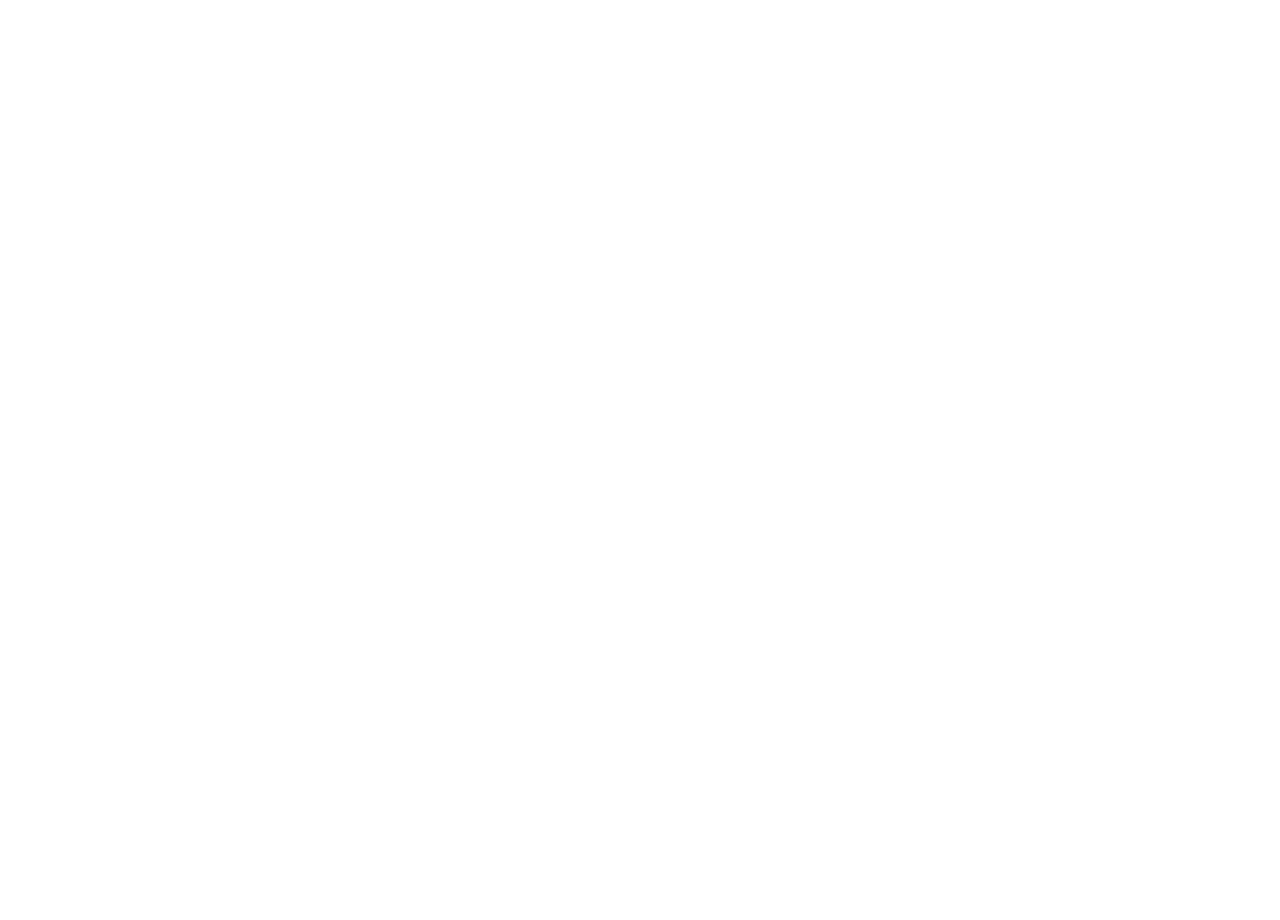
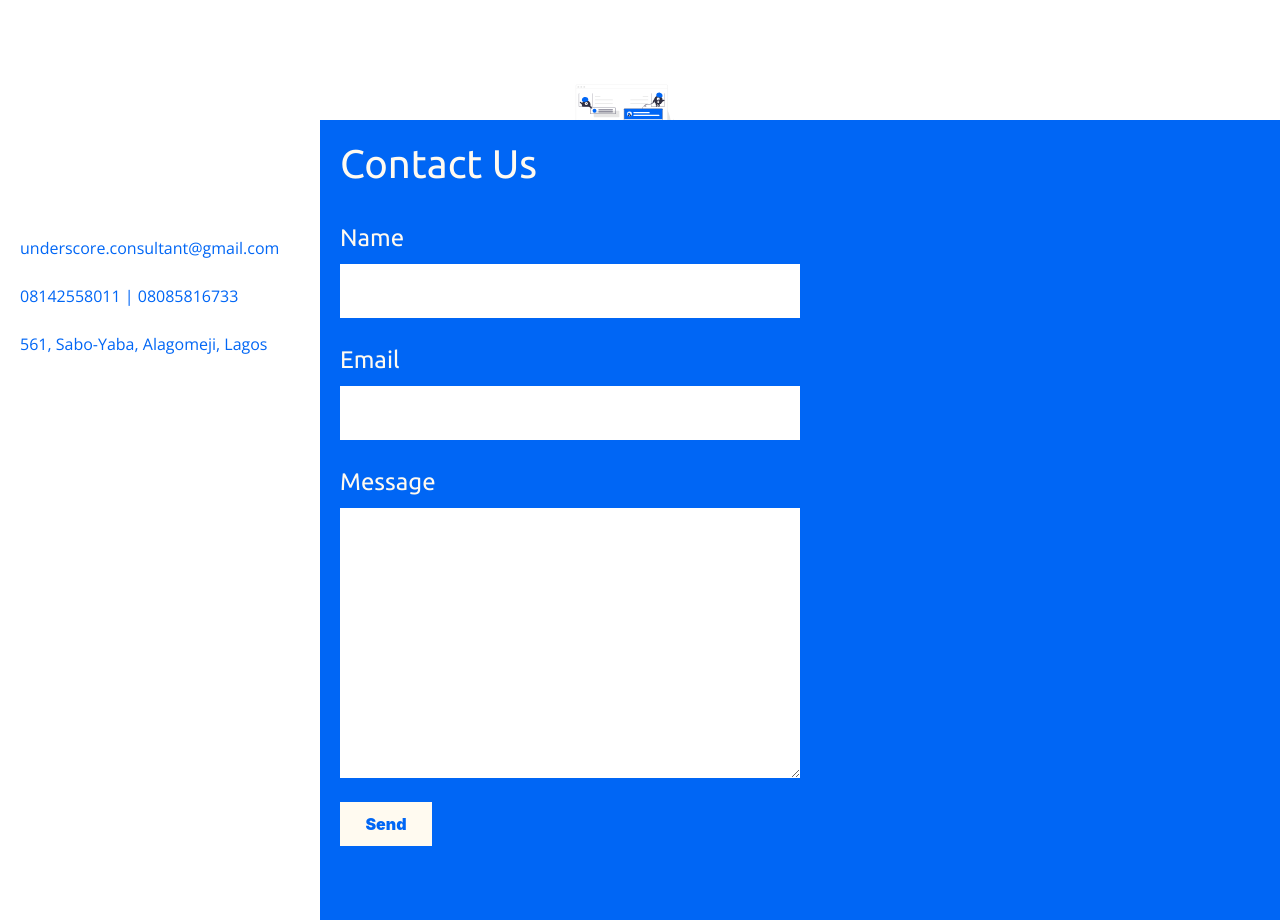
Before and after one commit to Underscore-Consultant/_web, a Vue app: page / in a window 1280 px wide. Shown: the part 3880-4800 px from the top of the page. Before the commit the page ends 4000 px from the top, so only its background shows below. Built offline with nearby package versions, Linux system fonts and the light colour scheme.

Commit message:
:tada: added Conact Us component

```diff
--- a/src/App.vue
+++ b/src/App.vue
@@ -15,6 +15,7 @@ html {
   scroll-snap-points-y: repeat(100vh);
   scroll-snap-type: y mandatory;
   scroll-behavior: smooth;
+  overflow-x: hidden;
 }
 body {
   margin: 0;
--- /dev/null
+++ b/src/components/Contact.vue
@@ -0,0 +1,91 @@
+<template>
+  <div>
+    <div class="parent">
+      <div style="">
+          <br><br><br><br>
+          <span>underscore.consultant@gmail.com</span>
+          <br>
+          <span>08142558011 | 08085816733</span>
+          <br>
+          <span>561, Sabo-Yaba, Alagomeji, Lagos</span>
+      </div>
+      <div style="background: #0066f5">
+        <h1>Contact Us</h1>
+        <br />
+        <label for="text">Name</label>
+        <input type="text" />
+        <br />
+        <label for="email">Email</label>
+        <input type="email" />
+        <br />
+        <label for="text">Message</label>
+        <textarea name="Message" id cols="30" rows="10"></textarea>
+        <br />
+        <button type="submit">Send</button>
+      </div>
+    </div>
+  </div>
+</template>
+<script>
+export default {
+  name: "Contact",
+};
+</script>
+
+<style scoped>
+@import url("https://fonts.googleapis.com/css2?family=Ubuntu:wght@400;700&display=swap");
+@import url('https://fonts.googleapis.com/css2?family=Open+Sans&display=swap');
+.parent {
+  display: grid;
+  grid-template-columns: minmax(150px, 25%) 1fr;
+  height: 100vh;
+  scroll-snap-align: start;
+}
+
+.parent div {
+  display: flex;
+  flex-direction: column;
+  padding: 20px;
+}
+
+h1,
+label {
+  color: floralwhite;
+  font-family: "Ubuntu", sans-serif;
+}
+
+span {
+    font-family: 'Open Sans', sans-serif;
+    color: #0066f5;
+}
+
+label {
+  font-size: 24px;
+}
+
+input,
+textarea {
+  border-style: none;
+  padding: 15px;
+  outline: none;
+  /* box-shadow: 12px 12px 16px 0 #ffffff,
+         -8px -8px 12px 0 #00ffff; */
+  /* background: transparent; */
+  width: 50%;
+  transition: 0.9s;
+}
+button {
+  border-style: none;
+  background: floralwhite;
+  color: #0066f5;
+  padding: 10px;
+  width: 10%;
+  font-weight: 900;
+  transition: 0.9s;
+}
+button:hover {
+  background: #add8e6;
+  color: floralwhite;
+  transition: 0.9s;
+}
+</style>
--- a/src/components/Services.vue
+++ b/src/components/Services.vue
@@ -127,7 +127,8 @@ export default {
 }
 
 .expert div div {
-  flex: 1 1 150px;
+  flex: 0 1 300px;
+  flex: 0 1 300px;
   /* height: 70vh; */
   display: flex;
   flex-direction: column;
--- a/src/views/Home.vue
+++ b/src/views/Home.vue
@@ -3,6 +3,7 @@
     <FirstSection/>
     <Goal/>
     <Services/>
+    <Contact/>
   </div>
 </template>
 
@@ -11,13 +12,15 @@
 import FirstSection from '@/components/FirstSection.vue'
 import Goal from '@/components/Goal.vue'
 import Services from '@/components/Services.vue'
+import Contact from '@/components/Contact.vue'
 
 export default {
   name: 'Home',
   components: {
     FirstSection,
     Goal,
-    Services
+    Services,
+    Contact
   }
 }
 </script>
```
